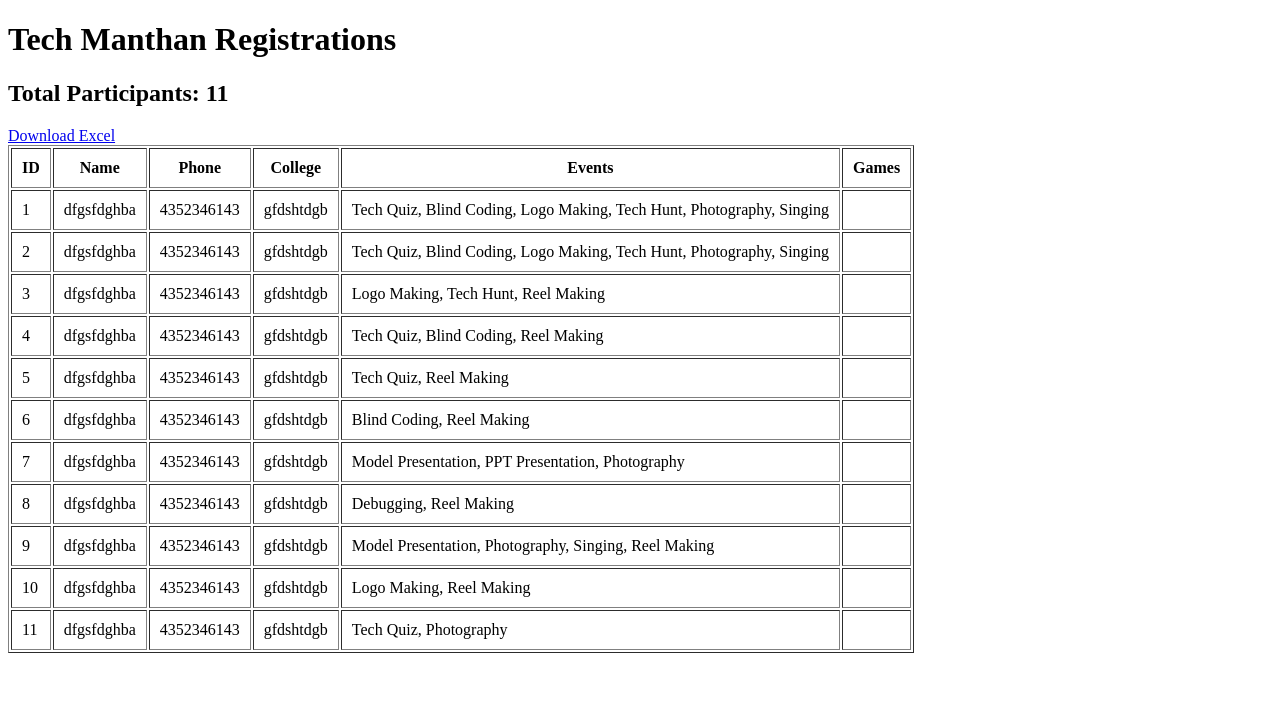
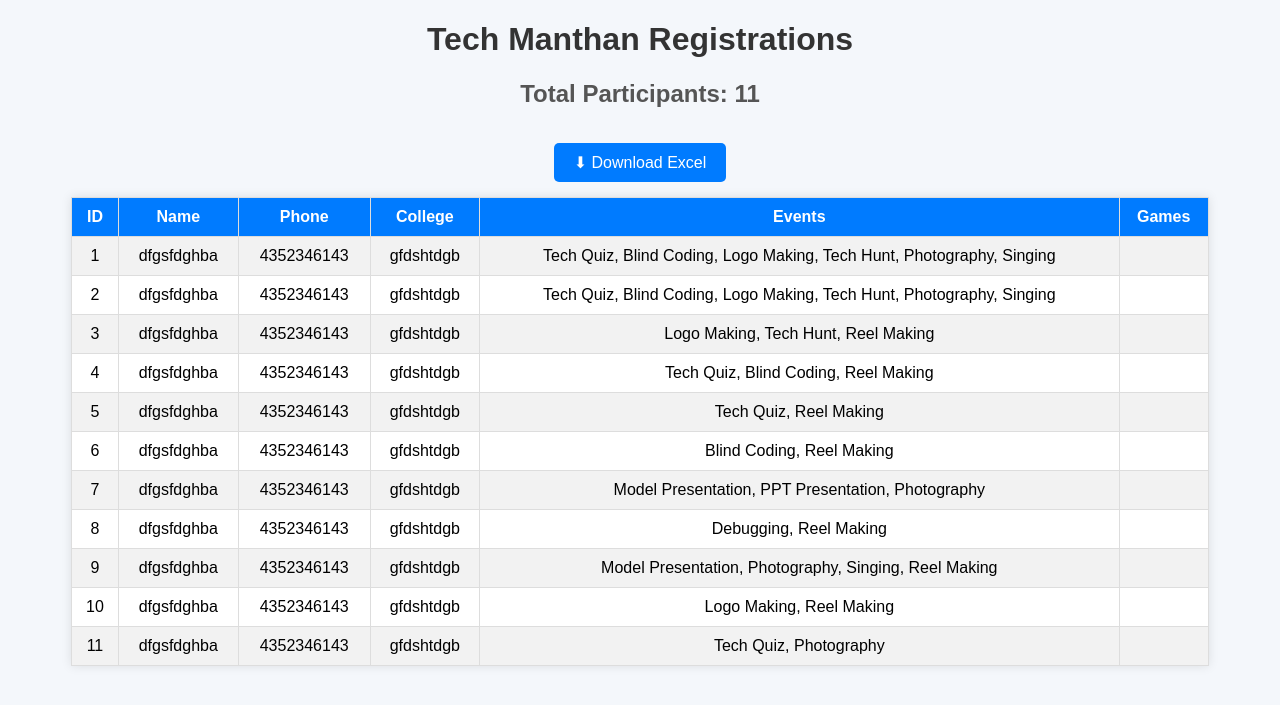
Before and after one commit to durgabalaji16189-art/my_own_project, a Flask app: page /admin in a window 1280 px wide. Shown: the top 705 px of the page. Run offline with Flask 3, Linux system fonts and the light colour scheme; data comes from the database, SQL or seed files in the repository.

Commit message:
Update admin.html

```diff
--- a/registration_project/templates/admin.html
+++ b/registration_project/templates/admin.html
@@ -2,17 +2,74 @@
 <html>
 <head>
     <title>Admin Panel</title>
+
+    <style>
+        body {
+            font-family: Arial, sans-serif;
+            background: #f4f7fb;
+            text-align: center;
+        }
+
+        h1 {
+            color: #333;
+        }
+
+        h2 {
+            color: #555;
+        }
+
+        a {
+            display: inline-block;
+            margin: 15px;
+            padding: 10px 20px;
+            background: #007bff;
+            color: white;
+            text-decoration: none;
+            border-radius: 5px;
+        }
+
+        a:hover {
+            background: #0056b3;
+        }
+
+        table {
+            margin: auto;
+            border-collapse: collapse;
+            width: 90%;
+            background: white;
+            box-shadow: 0 0 10px rgba(0,0,0,0.1);
+        }
+
+        th {
+            background: #007bff;
+            color: white;
+        }
+
+        th, td {
+            padding: 10px;
+            border: 1px solid #ddd;
+        }
+
+        tr:nth-child(even) {
+            background: #f2f2f2;
+        }
+
+        tr:hover {
+            background: #e6f2ff;
+        }
+    </style>
+
 </head>
 
 <body>
 
 <h1>Tech Manthan Registrations</h1>
 
-<h2>Total Participants: {{total}}</h2>
+<h2>Total Participants: {{ total }}</h2>
 
-<a href="/export">Download Excel</a>
+<a href="/export">⬇ Download Excel</a>
 
-<table border="1" cellpadding="10">
+<table>
 
 <tr>
     <th>ID</th>
@@ -23,18 +80,22 @@
     <th>Games</th>
 </tr>
 
+{% if data %}
     {% for row in data %}
-
     <tr>
-<td>{{row[0]}}</td>
-<td>{{row[1]}}</td>
-<td>{{row[2]}}</td>
-<td>{{row[3]}}</td>
-<td>{{row[4]}}</td>
-<td>{{row[5]}}</td>
+        <td>{{ row[0] }}</td>
+        <td>{{ row[1] }}</td>
+        <td>{{ row[2] }}</td>
+        <td>{{ row[3] }}</td>
+        <td>{{ row[4] }}</td>
+        <td>{{ row[5] }}</td>
     </tr>
-
     {% endfor %}
+{% else %}
+    <tr>
+        <td colspan="6">No data available</td>
+    </tr>
+{% endif %}
 
 </table>
 
```
Lines whose indentation alone changed are shown as unchanged.
